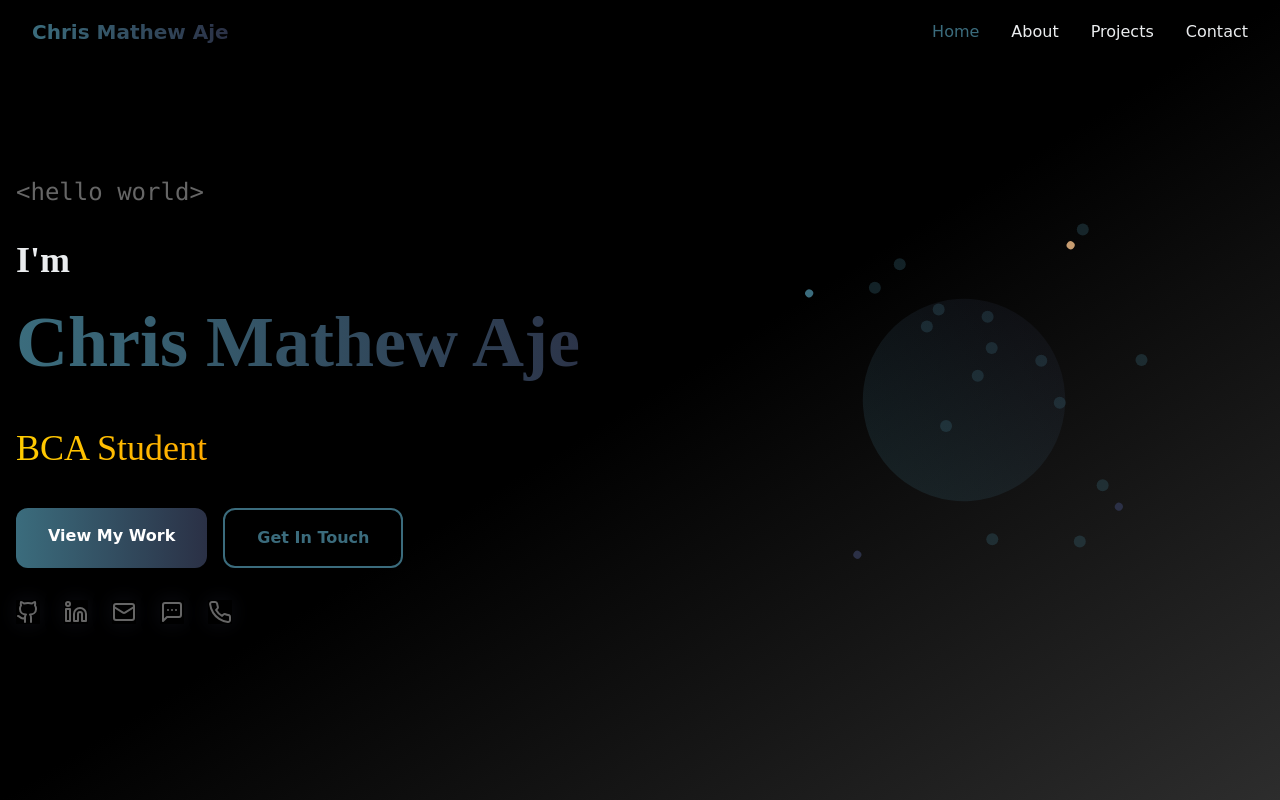
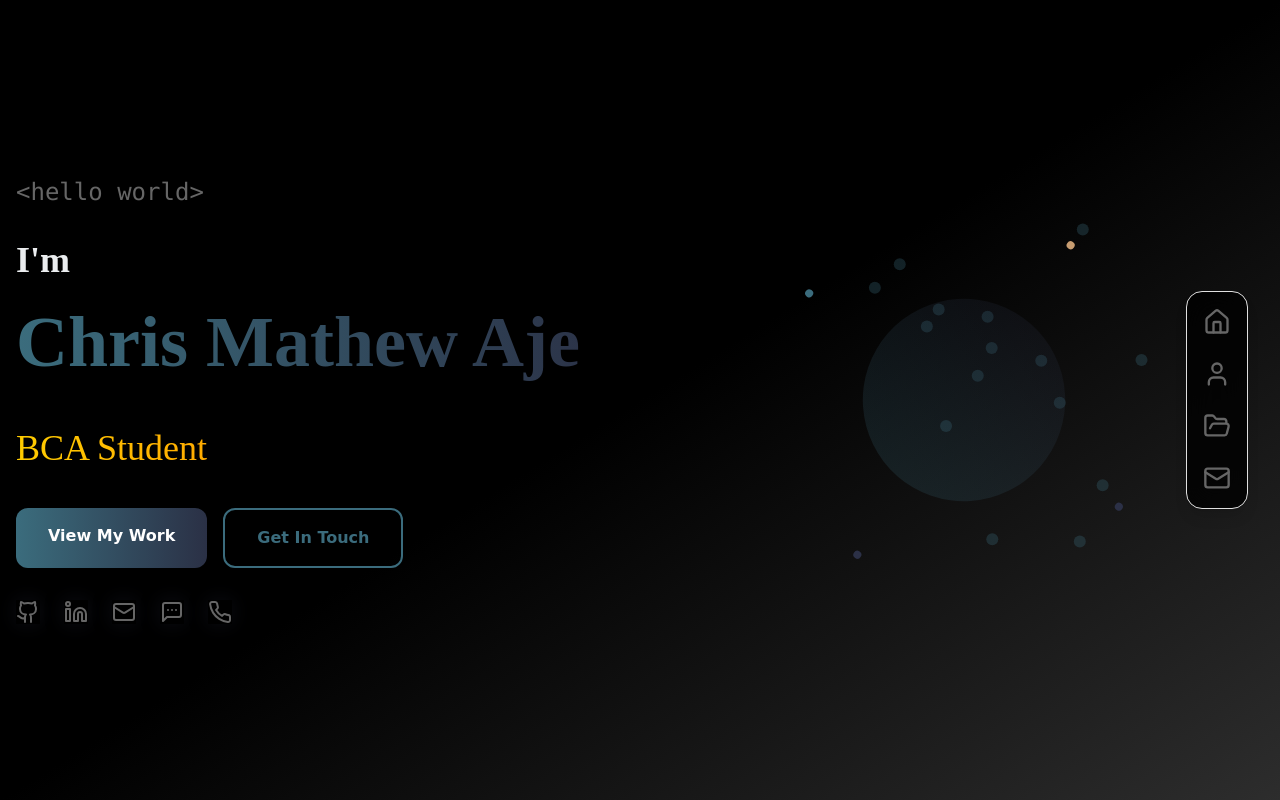
Before and after one commit to chrismat-05/thecma.xyz, a React (Vite) app: page / in a window 1280 px wide. Shown: the top 800 px of the page. Built offline with nearby package versions, Linux system fonts and the light colour scheme.

Commit message:
neew navbar, removed sticky header

```diff
--- a/src/components/Navigation.tsx
+++ b/src/components/Navigation.tsx
@@ -1,6 +1,6 @@
 import React, { useState, useEffect } from 'react';
 import { motion, AnimatePresence } from 'framer-motion';
-import { Menu, X } from 'lucide-react';
+import { Menu, X, AppWindow, Home, User, FolderOpen, Mail } from 'lucide-react';
 import { Link } from 'react-scroll';
 
 const Navigation = () => {
@@ -17,65 +17,46 @@ const Navigation = () => {
   }, []);
 
   const navItems = [
-    { name: 'Home', to: 'hero' },
-    { name: 'About', to: 'about' },
-    { name: 'Projects', to: 'projects' },
-    { name: 'Contact', to: 'contact' },
+    { name: 'Home', to: 'hero', icon: Home },
+    { name: 'About', to: 'about', icon: User },
+    { name: 'Projects', to: 'projects', icon: FolderOpen },
+    { name: 'Contact', to: 'contact', icon: Mail },
   ];
 
   return (
-    <motion.nav
-      initial={{ y: -100 }}
-      animate={{ y: 0 }}
-      className={`fixed top-0 left-0 right-0 z-50 transition-all duration-300 ${
-        isScrolled ? 'bg-background/95 backdrop-blur-lg border-b border-border' : 'bg-transparent'
-      }`}
-    >
-      <div className="max-w-7xl mx-auto px-4 sm:px-6 lg:px-8">
-        <div className="flex items-center justify-between h-16">
-
-          <motion.div
-            initial={{ opacity: 0 }}
-            animate={{ opacity: 1 }}
-            transition={{ delay: 0.2 }}
-            className="text-xl font-bold gradient-text"
-          >
-            Chris Mathew Aje
-          </motion.div>
-
-          <div className="hidden md:block">
-            <div className="ml-10 flex items-baseline space-x-8">
-              {navItems.map((item, index) => (
-                <motion.div
+    <>
+      {/* Desktop vertical nav */}
+      <div className="hidden lg:flex fixed right-8 top-1/2 z-50 flex-col items-center gap-6 -translate-y-1/2 bg-background/80 backdrop-blur-lg rounded-2xl p-4 border border-border shadow-lg">
+        {navItems.map((item, idx) => {
+          const Icon = item.icon;
+          return (
+            <Link
               key={item.name}
-                  initial={{ opacity: 0, y: -20 }}
-                  animate={{ opacity: 1, y: 0 }}
-                  transition={{ delay: 0.1 * index }}
-                >
-                  <Link
               to={item.to}
               spy={true}
               smooth={true}
               offset={-70}
               duration={500}
-                    className="nav-link text-foreground hover:text-primary cursor-pointer font-medium transition-colors duration-300"
+              className="group flex flex-col items-center justify-center cursor-pointer"
               activeClass="text-primary"
             >
-                    {item.name}
+              <Icon size={28} className="text-muted-foreground group-hover:text-primary transition-colors duration-300" />
+              <span className="sr-only">{item.name}</span>
             </Link>
-                </motion.div>
-              ))}
-            </div>
+          );
+        })}
       </div>
 
-          <div className="md:hidden">
+      {/* Mobile hamburger menu */}
+      <div className="lg:hidden fixed top-0 left-0 right-0 z-50">
+        <div className="flex items-center justify-between h-16 px-4">
+          <div className="text-xl font-bold gradient-text">Chris Mathew Aje</div>
           <button
             onClick={() => setIsMobileMenuOpen(!isMobileMenuOpen)}
             className="text-foreground hover:text-primary transition-colors duration-300"
           >
-              {isMobileMenuOpen ? <X size={24} /> : <Menu size={24} />}
+            {isMobileMenuOpen ? <X size={24} /> : <AppWindow size={24} />}
           </button>
-          </div>
         </div>
       </div>
 
@@ -86,10 +67,12 @@ const Navigation = () => {
             animate={{ opacity: 1, x: 0 }}
             exit={{ opacity: 0, x: -300 }}
             transition={{ type: 'spring', damping: 25, stiffness: 200 }}
-            className="fixed inset-y-0 left-0 z-50 w-64 bg-background/95 backdrop-blur-lg border-r border-border md:hidden"
+            className="fixed inset-y-0 left-0 z-50 w-64 bg-background/95 backdrop-blur-lg border-r border-border lg:hidden"
           >
             <div className="flex flex-col pt-20 pb-4 px-4">
-              {navItems.map((item, index) => (
+              {navItems.map((item, index) => {
+                const Icon = item.icon;
+                return (
                   <motion.div
                     key={item.name}
                     initial={{ opacity: 0, x: -20 }}
@@ -103,13 +86,15 @@ const Navigation = () => {
                       offset={-70}
                       duration={500}
                       onClick={() => setIsMobileMenuOpen(false)}
-                    className="block py-3 text-lg font-medium text-foreground hover:text-primary transition-colors duration-300 cursor-pointer"
+                      className="flex items-center gap-3 py-3 text-lg font-medium text-foreground hover:text-primary transition-colors duration-300 cursor-pointer"
                       activeClass="text-primary"
                     >
+                      <Icon size={22} className="text-muted-foreground" />
                       {item.name}
                     </Link>
                   </motion.div>
-              ))}
+                );
+              })}
             </div>
           </motion.div>
         )}
@@ -117,11 +102,11 @@ const Navigation = () => {
 
       {isMobileMenuOpen && (
         <div
-          className="fixed inset-0 bg-black/50 backdrop-blur-sm z-40 md:hidden"
+          className="fixed inset-0 bg-black/50 backdrop-blur-sm z-40 lg:hidden"
           onClick={() => setIsMobileMenuOpen(false)}
         />
       )}
-    </motion.nav>
+    </>
   );
 };
 
```
Lines whose indentation alone changed are shown as unchanged.
